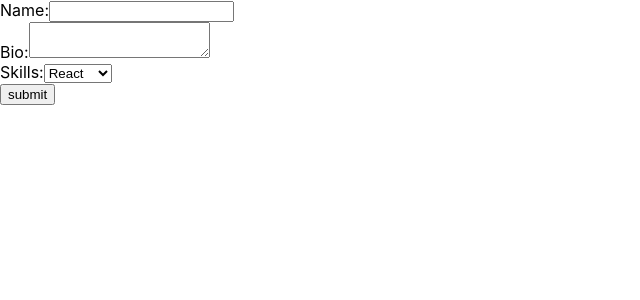
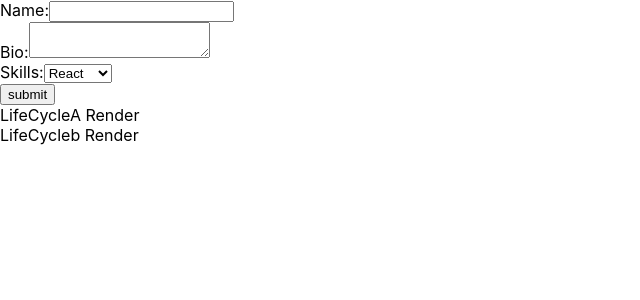
Before and after one commit to HariO7/react-codeevolution, a React (Create React App) app: page / in a window 1280 px wide. Shown: the top 300 px of the page, without its empty margins (0-640 px from the left). Built offline with nearby package versions, Linux system fonts and the light colour scheme.

Commit message:
lifecycle mount

```diff
--- a/src/App.js
+++ b/src/App.js
@@ -1,11 +1,13 @@
 import './App.css';
 import Form from './Components/Form';
+import LifeCycleA from './Components/LifeCycleA';
 
 
 function App() {
   return (
     <div>
       <Form />
+      <LifeCycleA />
     </div>
   );
 }
--- /dev/null
+++ b/src/Components/LifeCycleA.js
@@ -0,0 +1,32 @@
+import React, { Component } from 'react'
+import LifeCycleb from './LifeCycleB'
+
+ class LifeCycleA extends Component {
+     constructor(props) {
+       super(props)
+
+       this.state = {
+          name: 'hari'
+       }
+       console.log('lifecycle A constructor')
+     }
+     static getDerivedStateFromProps(props,state){
+         console.log('lifecycle A getDerivedStateFromProps')
+         return null
+     }
+
+     componentDidMount(){
+         console.log('lifecycle A componentDidmount');
+     }
+
+  render() {
+      console.log('lifecycle A render');
+    return (
+      <div>LifeCycleA Render
+          <LifeCycleb />
+      </div>
+    )
+  }
+}
+
+export default LifeCycleA
--- /dev/null
+++ b/src/Components/LifeCycleB.js
@@ -0,0 +1,29 @@
+import React, { Component } from 'react'
+
+ class LifeCycleb extends Component {
+     constructor(props) {
+       super(props)
+
+       this.state = {
+          name: 'hari'
+       }
+       console.log('lifecycle B constructor')
+     }
+     static getDerivedStateFromProps(props,state){
+         console.log('lifecycle B getDerivedStateFromProps')
+         return null
+     }
+
+     componentDidMount(){
+         console.log('lifecycle B componentDidmount');
+     }
+
+  render() {
+      console.log('lifecycle B render');
+    return (
+      <div>LifeCycleb Render</div>
+    )
+  }
+}
+
+export default LifeCycleb
```
